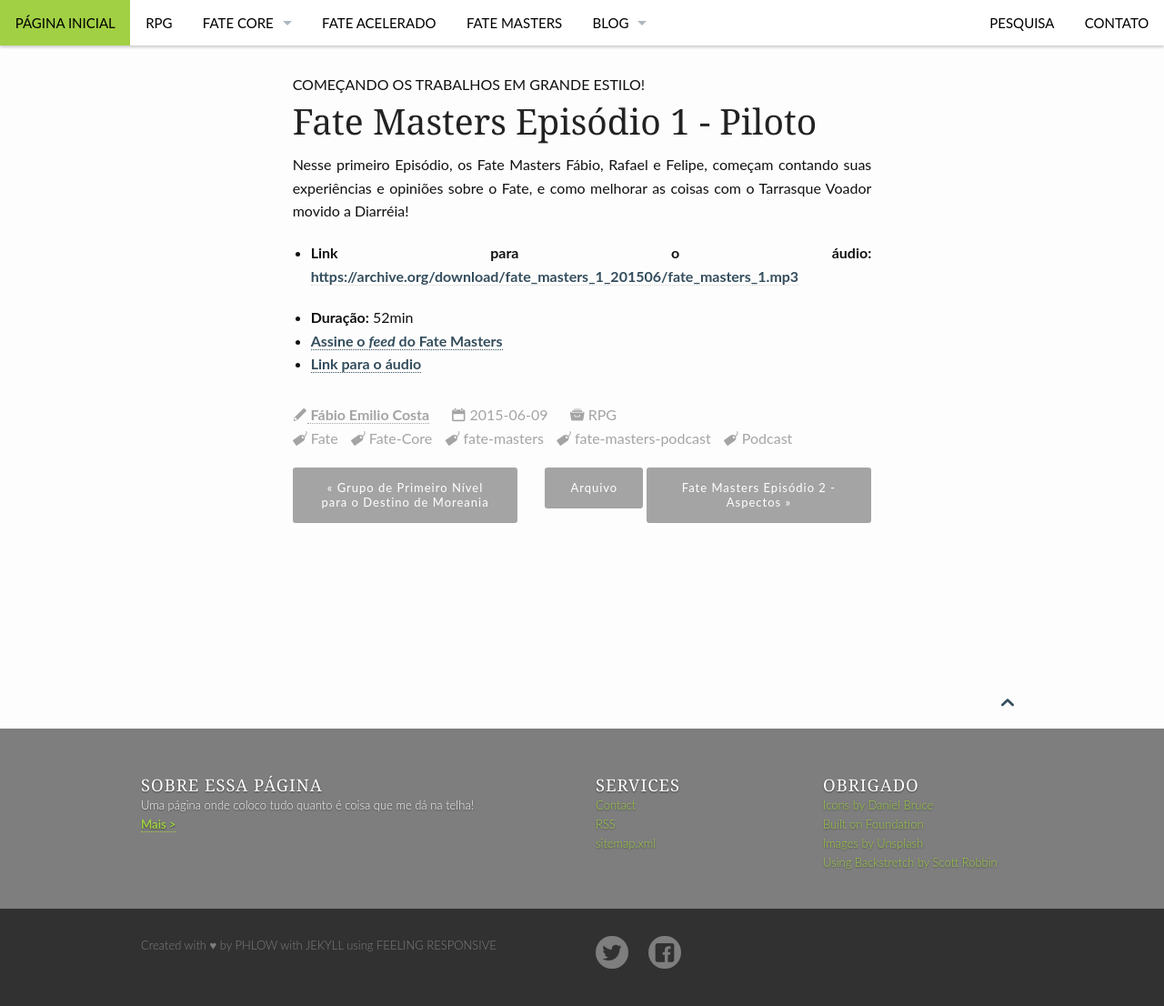
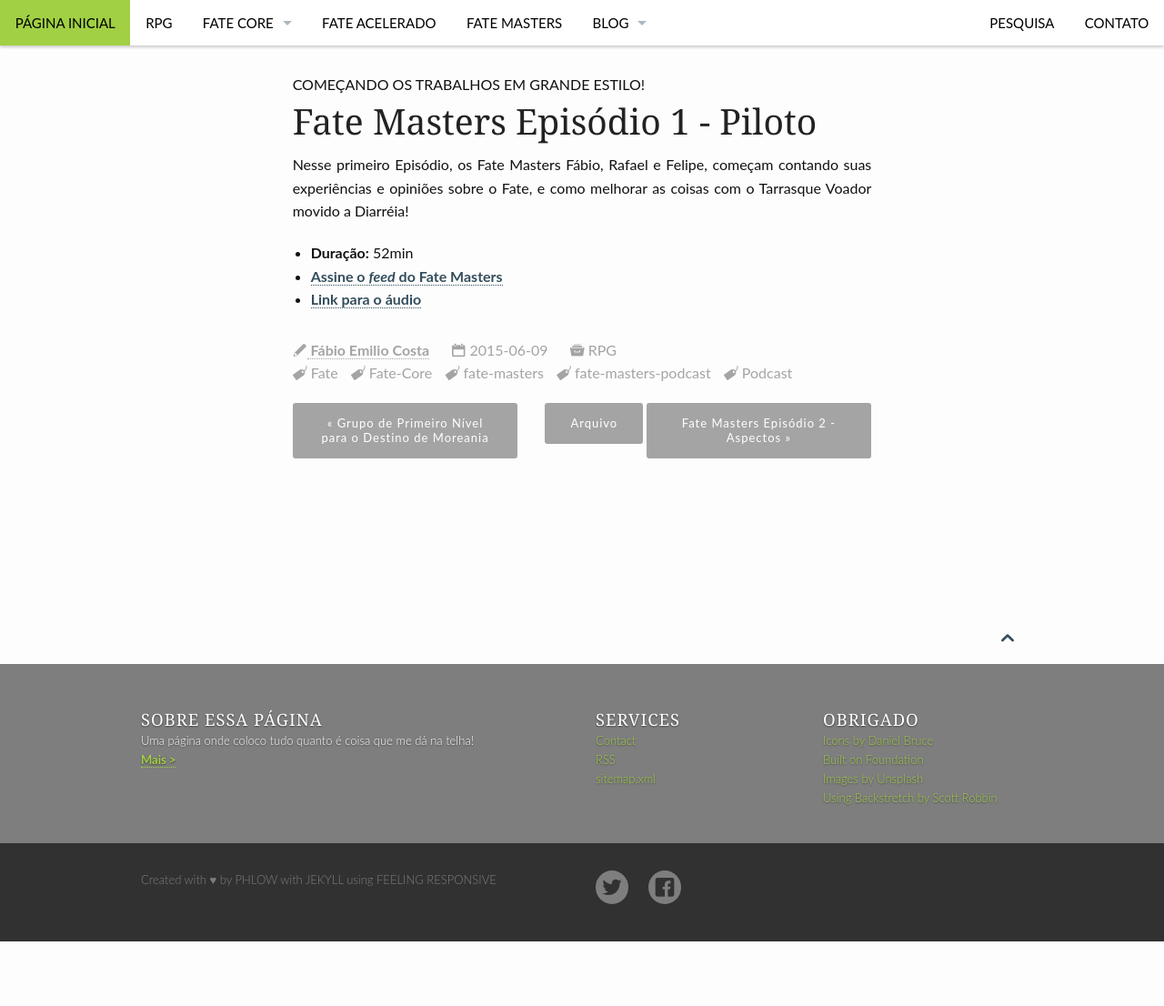
Before and after one commit to fabiocosta0305/fabiocosta0305.github.io-old, a Jekyll site: the page built from _posts/Fate-Masters/2015-06-09-FateMasters#1.md, in a window 1280 px wide. Shown: the whole page at 91% size. Built offline with Jekyll 4.4.1, drawn with Linux system fonts in a browser that asks for light colours; after the commit the page ends 1035 px from its top, so only the background shows below that.

```diff
--- a/_posts/Fate-Masters/2015-06-09-FateMasters#1.md
+++ b/_posts/Fate-Masters/2015-06-09-FateMasters#1.md
@@ -14,7 +14,6 @@ header: no
 ---
 
 Nesse primeiro Episódio, os Fate Masters Fábio, Rafael e Felipe, começam contando suas experiências e opiniões sobre o Fate, e como melhorar as coisas com o Tarrasque Voador movido a Diarréia!
-- **Link para o áudio:**  [https://archive.org/download/fate_masters_1_201506/fate_masters_1.mp3]()
 
 - **Duração:** 52min
 - [Assine o _feed_ do Fate Masters][feed-fatemasters]
```
